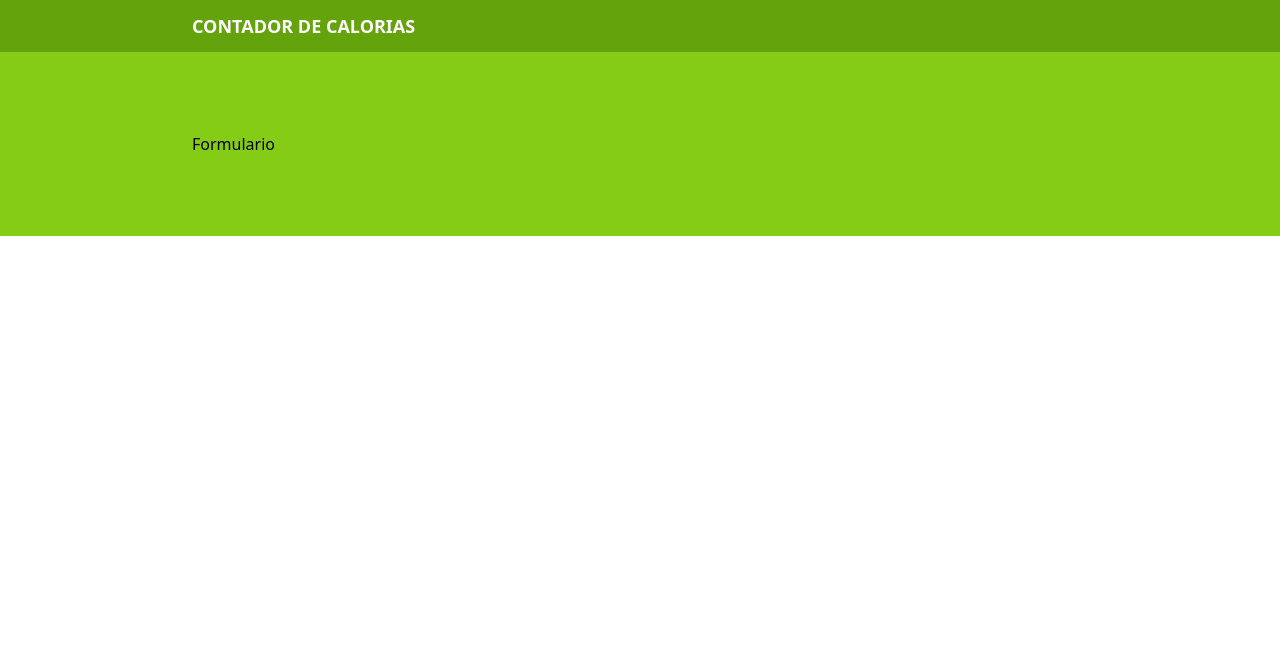
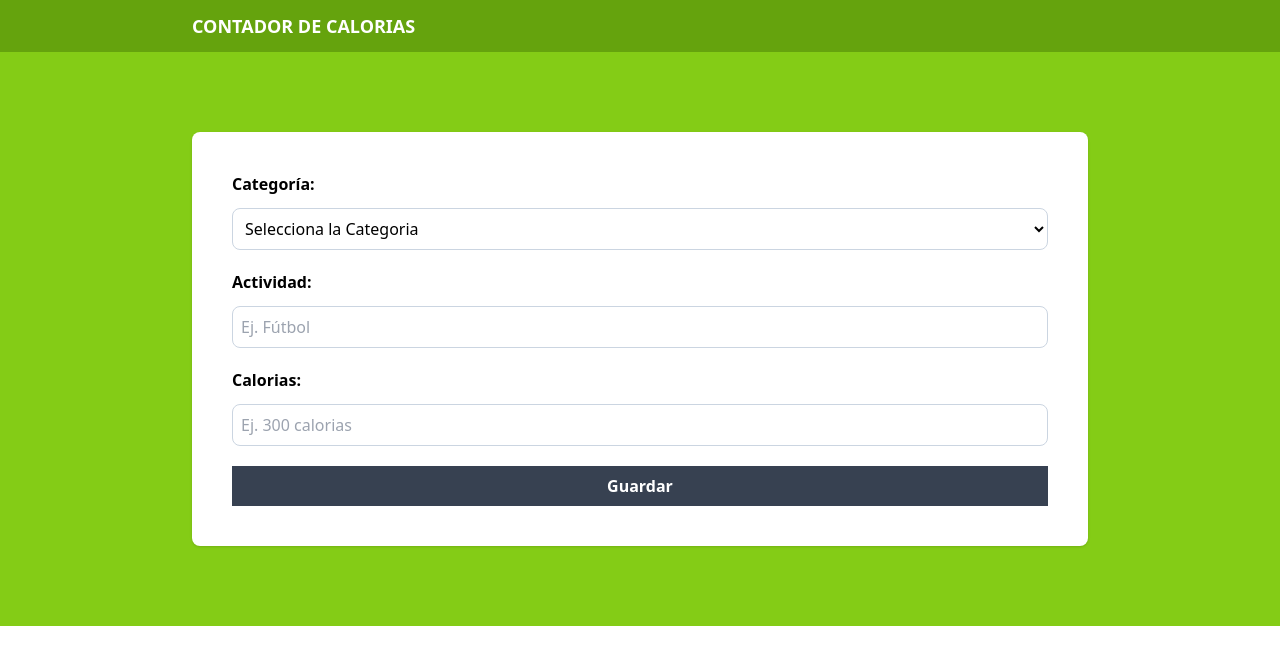
Before and after one commit to BryanGallo/Contador-Calorias-TS, a React (Vite) app: page / in a window 1280 px wide. Shown: the top 664 px of the page. Built offline with nearby package versions, Linux system fonts and the light colour scheme.

Commit message:
Type Category Data categories Formulario

```diff
--- a/src/components/Form.tsx
+++ b/src/components/Form.tsx
@@ -1,8 +1,51 @@
+import { categories } from "../data/categories";
 function Form() {
     return (
-        <div>
-            <p>Formulario</p>
-        </div>
+        <form className="space-y-5 bg-white shadow p-10 rounded-lg">
+            <div className="grid grid-cols-1 gap-3">
+                <label htmlFor="category" className="font-bold">
+                    Categoría:{" "}
+                </label>
+                <select
+                    className="border border-slate-300 p-2 rounded-lg w-full bg-white"
+                    id="category"
+                >
+                    <option>Selecciona la Categoria</option>
+                    {categories.map((category) => (
+                        <option key={category.id} value={category.id}>
+                            {category.name}
+                        </option>
+                    ))}
+                </select>
+            </div>
+            <div className="grid grid-cols-1 gap-3">
+                <label htmlFor="activity" className="font-bold">
+                    Actividad:{" "}
+                </label>
+                <input
+                    type="text"
+                    id="activity"
+                    placeholder="Ej. Fútbol"
+                    className="border border-slate-300 p-2 rounded-lg w-full bg-white"
+                />
+            </div>
+            <div className="grid grid-cols-1 gap-3">
+                <label htmlFor="calories" className="font-bold">
+                    Calorias:{" "}
+                </label>
+                <input
+                    type="number"
+                    id="calories"
+                    placeholder="Ej. 300 calorias"
+                    className="border border-slate-300 p-2 rounded-lg w-full bg-white"
+                />
+            </div>
+            <input
+                type="submit"
+                value="Guardar"
+                className="bg-gray-700 text-white hover:bg-gray-900 w-full p-2 font-bold cursor-pointer"
+            />
+        </form>
     );
 }
 
--- /dev/null
+++ b/src/data/categories.ts
@@ -0,0 +1,6 @@
+import type { Category } from "../types";
+
+export const categories: Category[] = [
+    { id: 1, name: "Comida" },
+    { id: 2, name: "Ejercicio" },
+];
--- /dev/null
+++ b/src/types/index.ts
@@ -0,0 +1,4 @@
+export type Category = {
+    id: number;
+    name: string;
+};
```
